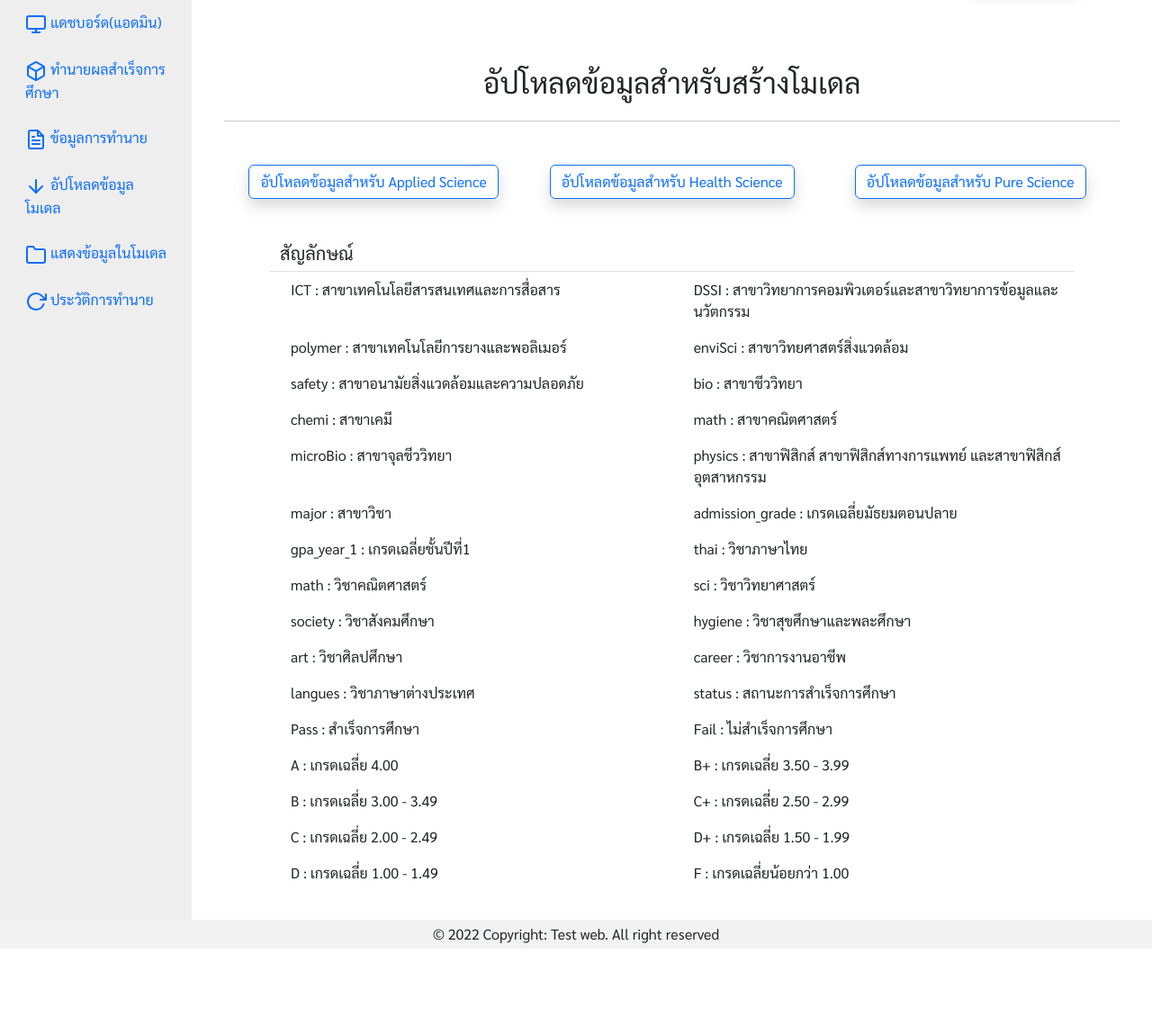
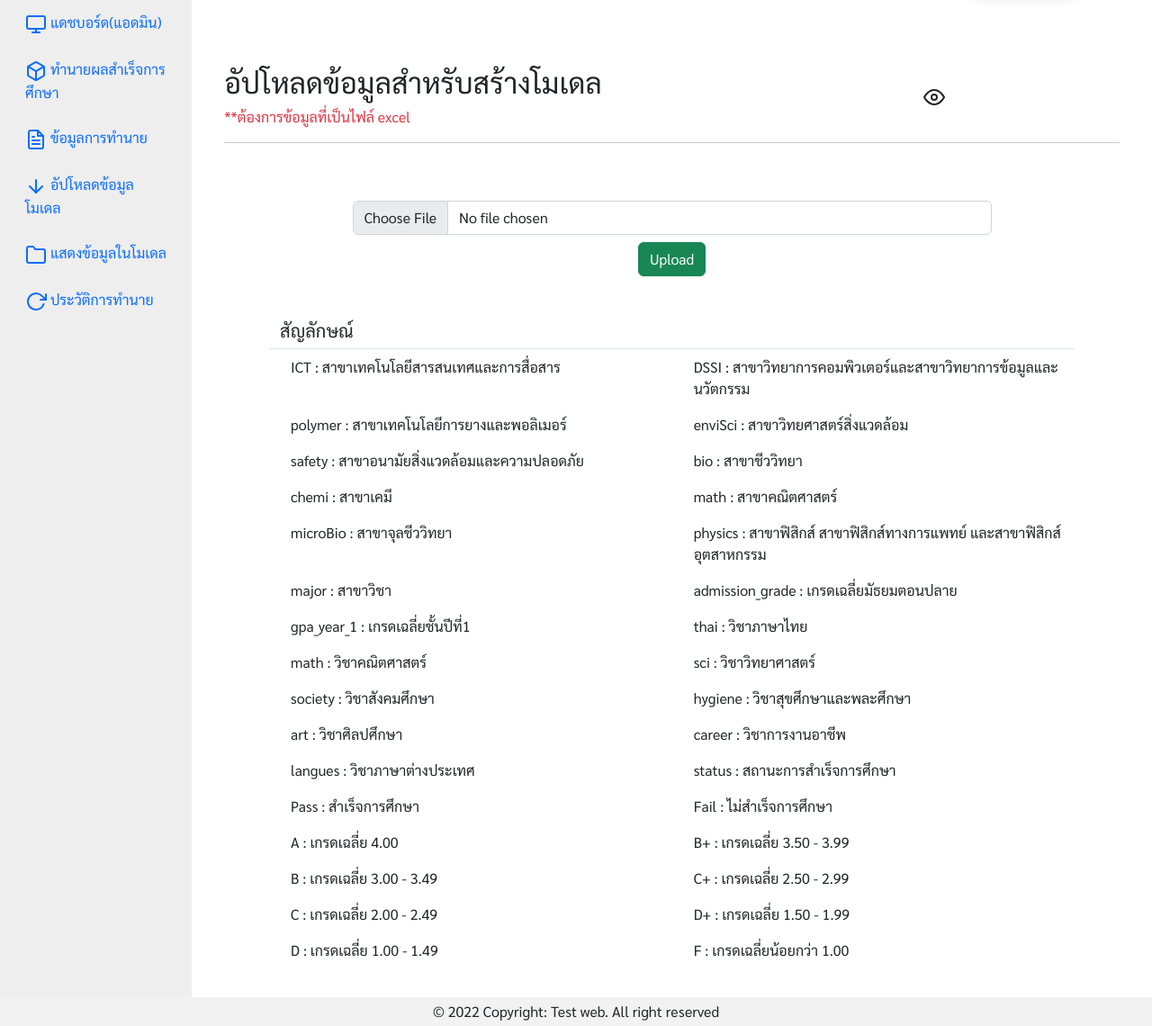
Before and after one commit to Noey10/final-project-II, a Django app: page /model/upload in a window 1280 px wide. Shown: the part 66-1206 px from the top of the page at 90% size. Before the commit the page ends 1120 px from the top, so only its background shows below. Run offline with Django 4.2, Linux system fonts and the light colour scheme; the visitor is signed in with stand-in values (Sample User, id 1); some libraries are stand-ins or nearby versions.

Commit message:
update func upload data model

```diff
--- a/app_demo_model/templates/app_demo_model/data_in_applied_model.html
+++ b/app_demo_model/templates/app_demo_model/data_in_applied_model.html
@@ -13,7 +13,7 @@
         <div class="container w-50 d-flex align-items-center" style="height: 360px">
           <div class="card bg-light shadow w-100 text-center p-5" style="height: 180px;">
             <h4>ไม่มีข้อมูล</h4>
-            <a href="{% url 'upload_applied_sci_model' %}">
+            <a href="{% url 'upload_sci_model' %}">
               <button class="btn btn-primary shadow" title="add data">
                 <span><i data-feather="plus"></i></span>
                 <span>เพิ่มข้อมูล</span>
@@ -29,7 +29,7 @@
             </strong>
           </div>
           <div class="col-6 d-flex align-items-center justify-content-end">
-            <a href="{% url 'upload_applied_sci_model' %}" style="padding-right: 8px">
+            <a href="{% url 'upload_sci_model' %}" style="padding-right: 8px">
               <button class="btn btn-primary" type="submit" title="add data">
                 <i data-feather="plus"></i>
               </button>
--- a/app_demo_model/templates/app_demo_model/data_in_health_model.html
+++ b/app_demo_model/templates/app_demo_model/data_in_health_model.html
@@ -12,7 +12,7 @@
         <div class="container w-50 d-flex align-items-center" style="height: 360px">
           <div class="card bg-light shadow w-100 text-center p-5" style="height: 180px;">
             <h4>ไม่มีข้อมูล</h4>
-            <a href="{% url 'upload_health_sci_model' %}">
+            <a href="{% url 'upload_sci_model' %}">
               <button class="btn btn-primary shadow" title="add data">
                 <span><i data-feather="plus"></i></span>
                 <span>เพิ่มข้อมูล</span>
@@ -28,7 +28,7 @@
             </strong>
           </div>
           <div class="col-6 d-flex align-items-center justify-content-end">
-            <a href="{% url 'upload_health_sci_model' %}" style="padding-right: 8px">
+            <a href="{% url 'upload_sci_model' %}" style="padding-right: 8px">
               <button class="btn btn-primary" type="submit" title="add data">
                 <i data-feather="plus"></i>
               </button>
--- a/app_demo_model/templates/app_demo_model/upload_applied_sci.html
+++ b/app_demo_model/templates/app_demo_model/upload_applied_sci.html
@@ -2,7 +2,7 @@
 {% load static %}
 {% block site_title %}Upload applied science model | {% endblock %}
 {% block content %}
-    <div class="container d-flex justify-content-center">
+    <!--<div class="container d-flex justify-content-center">
         <div class="container w-75 w-md-100">
             <div class="row mt-5">
                 <div class="col-8 col-md-9">
@@ -47,5 +47,5 @@
                 </div>
             </div>
         </div>
-    </div
+    </div>-->
 {% endblock %}
--- a/app_demo_model/templates/app_demo_model/upload_health_sci.html
+++ b/app_demo_model/templates/app_demo_model/upload_health_sci.html
@@ -2,7 +2,7 @@
 {% load static %}
 {% block site_title %}Upload health science model | {% endblock %}
 {% block content %}
-<div class="container d-flex justify-content-center">
+<!--<div class="container d-flex justify-content-center">
     <div class="container w-75 w-md-100">
         <div class="row mt-5">
             <div class="col-8 col-md-9">
@@ -48,5 +48,5 @@
             </div>
         </div>
     </div>
-</div>
+</div>-->
 {% endblock %}
--- a/app_demo_model/templates/app_demo_model/upload_model.html
+++ b/app_demo_model/templates/app_demo_model/upload_model.html
@@ -2,19 +2,46 @@
 {% load static %}
 {% block site_title %}Upload model | {% endblock %}
 {% block content %}
-<div class="container text-center">
-    <h2 class="mb-4 mt-5">อัปโหลดข้อมูลสำหรับสร้างโมเดล</h2>
+<div class="container">
+    <div class="row mt-5 d-flex align-items-center">
+        <div class="col-9">
+            <h2 class="">อัปโหลดข้อมูลสำหรับสร้างโมเดล</h2>
+            <p class="text-danger mb-0">**ต้องการข้อมูลที่เป็นไฟล์ excel</p>
+        </div>
+        <div class="col-3 text-start">
+            <a href="{% url 'show_model' %}">
+                <button class="btn" title="ดูข้อมูลที่ใช้สร้างโมเดล">
+                    <i data-feather="eye"></i>
+                </button>
+            </a>
+        </div>
+    </div>
     <hr>
+    <div class="container w-75">
+        {% for msg in messages %}
+            {% if msg.tags == 'success' %}
+                <div class="alert alert-success alert-dismissible fade show" role="alert">
+                    <strong>{{ msg }}</strong>
+                    <button type="button" class="btn-close" data-bs-dismiss="alert" aria-label="Close"></button>
+                </div>
+            {% else %}
+                <div class="alert alert-danger alert-dismissible fade show" role="alert">
+                    <strong>{{ msg }}</strong>
+                    <button type="button" class="btn-close" data-bs-dismiss="alert" aria-label="Close"></button>
+                </div>
+            {% endif %}
+        {% endfor %}
+    </div>
     <div class="container">
-        <div class="row mt-5 mb-5">
-            <div class="col-12 col-md-4">
-                <a href="{% url 'upload_applied_sci_model' %}" class="btn btn-outline-primary shadow">อัปโหลดข้อมูลสำหรับ Applied Science</a>
-            </div>
-            <div class="col-12 col-md-4">
-                <a href="{% url 'upload_health_sci_model' %}" class="btn btn-outline-primary shadow">อัปโหลดข้อมูลสำหรับ Health Science</a>
-            </div>
-            <div class="col-12 col-md-4">
-                <a href="{% url 'upload_pure_sci_model' %}" class="btn btn-outline-primary shadow">อัปโหลดข้อมูลสำหรับ Pure Science</a>
+        <div class="row mt-3 mb-5">
+            <div class="row d-flex justify-content-center mt-5" style="margin-left:0px;">
+                <form action="{% url 'upload_sci_model' %}" method="POST" enctype="multipart/form-data" class="form">
+                    {% csrf_token %}
+                    <input type="file" name="myfile" required class="form-control w-75 w-md-100" style="margin-left: auto; margin-right: auto;">
+                    <div class="container d-flex justify-content-center mt-2">
+                        <button type="submit" class="btn btn-success">Upload</button>
+                    </div>
+                </form>
             </div>
         </div>
         <div class="row mt-5">
--- a/app_demo_model/templates/app_demo_model/upload_pure_sci.html
+++ b/app_demo_model/templates/app_demo_model/upload_pure_sci.html
@@ -2,7 +2,7 @@
 {% load static %}
 {% block site_title %}Upload pure science model | {% endblock %}
 {% block content %}
-    <div class="container w-75 w-md-100">
+<!--    <div class="container w-75 w-md-100">
         <div class="row mt-5">
             <div class="col-8 col-md-9">
                 <h4>อัปโหลดข้อมูลสำหรับสร้างโมเดล Pure Science</h4>
@@ -45,5 +45,5 @@
                 <img src="{% static 'app_general/img/pure_example.PNG' %}" alt="example data" class="w-100 h-auto">
             </div>
         </div>
-    </div>
+    </div>-->
 {% endblock %}
--- a/app_demo_model/urls.py
+++ b/app_demo_model/urls.py
@@ -4,9 +4,9 @@ from . import views
 urlpatterns = [
     #upload model
     path('upload', views.upload_model, name='upload'),
-    path('upload_applied_sci_model', views.upload_applied_sci_model, name='upload_applied_sci_model'),
-    path('upload_health_sci_model', views.upload_health_sci_model, name='upload_health_sci_model'),
-    path('upload_pure_sci_model', views.upload_pure_sci_model, name='upload_pure_sci_model'),
+    path('upload_sci_model', views.upload_sci_model, name='upload_sci_model'),
+    # path('upload_health_sci_model', views.upload_health_sci_model, name='upload_health_sci_model'),
+    # path('upload_pure_sci_model', views.upload_pure_sci_model, name='upload_pure_sci_model'),
     #Applied science model
     path('data_in_applied_sci', views.data_in_applied_sci, name="data_in_applied_sci"),
     path('delete_data_applied', views.delete_data_applied, name="delete_data_applied"),
--- a/app_demo_model/views.py
+++ b/app_demo_model/views.py
@@ -19,41 +19,66 @@ def upload_model(request):
     return render(request, 'app_demo_model/upload_model.html')
 
 @login_required
-def upload_applied_sci_model(request):
+def upload_sci_model(request):
     if request.method == 'POST':
         applied = AppliedSciResource()
-        # print(applied)
+        pure = PureSciResource()
+        health = HealthSciResource()
+
         dataset = Dataset()
-        new_applied = request.FILES['appliedfile']
+        new_file = request.FILES['myfile']
 
          #check type file
-        if new_applied.name.endswith('csv'):
-            df = pd.read_csv(new_applied)
-        elif new_applied.name.endswith('xlsx'):
-            df = pd.read_excel(new_applied)
+        if new_file.name.endswith('csv'):
+            df = pd.read_csv(new_file)
+        elif new_file.name.endswith('xlsx'):
+            df = pd.read_excel(new_file)
         else :
             messages.info(request, "ต้องการไฟล์ของข้อมูลที่เป็น excel หรือ csv")
-            return render(request, 'app_demo_model/upload_applied_sci.html')
+            return render(request, 'app_demo_model/upload_model.html')
 
         print('read data')
         df = df.dropna()#delete row missing value
         # print(df.head())
 
+        a = df[(df['major'] == 'ICT')|(df['major'] == 'DSSI')|(df['major'] == 'polymer')]
+        # print(a.head())
+        # print(len(a))
+
+        h = df[(df['major'] == 'enviSci')|(df['major'] == 'safety')]
+        # print(h.head())
+        # print(len(h))
+
+        p = df[(df['major'] == 'bio')|(df['major'] == 'chemi')|(df['major'] == 'math')|(df['major'] == 'microBio')|(df['major'] == 'physics')]
+        # print(p.head())
+        # print(len(p))
+
         #check type column
         for i in df.columns:
             if df.dtypes[i] != np.object_:
                 messages.info(request, "ในคอลัมน์ของเกรดเฉลี่ยต้องการข้อมูล excellent, very good, good, medium, poor, very poor")
-                return render(request, 'app_demo_model/upload_applied_sci.html')
+                return render(request, 'app_demo_model/upload_model.html')
 
-        import_data = dataset.load(df)
+        # import_data = dataset.load(df)
+        import_data = dataset.load(a)
         result = applied.import_data(dataset, dry_run=True, raise_errors=True)
         if not result.has_errors():
             applied.import_data(dataset, dry_run=False)
 
+        import_data1 = dataset.load(h)
+        result2 = health.import_data(dataset, dry_run=True, raise_errors=True)
+        if not result2.has_errors():
+            health.import_data(dataset, dry_run=False)
+
+        import_data2 = dataset.load(p)
+        result3 = pure.import_data(dataset, dry_run=True, raise_errors=True)
+        if not result3.has_errors():
+            pure.import_data(dataset, dry_run=False)
+
         messages.success(request, "อัปโหลดข้อมูลสำเร็จ")
         print('upload success.')
 
-    return render(request, 'app_demo_model/upload_applied_sci.html')
+    return render(request, 'app_demo_model/upload_model.html')
 
 @login_required
 def data_in_applied_sci(request):
@@ -72,36 +97,36 @@ def delete_data_applied(request):
     applied.delete()
     return render(request, 'app_demo_model/data_in_applied_model.html')
 
-@login_required
-def upload_health_sci_model(request):
-    if request.method == 'POST':
-        health = HealthSciResource()
-        dataset = Dataset()
-        new_health = request.FILES['healthfile']
-        print('name file = ', new_health.name)
-        #check type file
-        if not new_health.name.endswith('xlsx'):
-            messages.info(request, "ต้องการไฟล์ของข้อมูลที่เป็น excel")
-            return render(request, 'app_demo_model/upload_health_sci.html')
+# @login_required
+# def upload_health_sci_model(request):
+#     if request.method == 'POST':
+#         health = HealthSciResource()
+#         dataset = Dataset()
+#         new_health = request.FILES['healthfile']
+#         print('name file = ', new_health.name)
+#         #check type file
+#         if not new_health.name.endswith('xlsx'):
+#             messages.info(request, "ต้องการไฟล์ของข้อมูลที่เป็น excel")
+#             return render(request, 'app_demo_model/upload_health_sci.html')
 
-        df = pd.read_excel(new_health)
-        df = df.dropna()#delete row with missing value
+#         df = pd.read_excel(new_health)
+#         df = df.dropna()#delete row with missing value
 
-        #check type column
-        for i in df.columns:
-            if df.dtypes[i] != np.object_:
-                messages.info(request, "ในคอลัมน์ของเกรดเฉลี่ยต้องการข้อมูล excellent, very good, good, medium, poor, very poor")
-                return render(request, 'app_demo_model/upload_health_sci.html')
+#         #check type column
+#         for i in df.columns:
+#             if df.dtypes[i] != np.object_:
+#                 messages.info(request, "ในคอลัมน์ของเกรดเฉลี่ยต้องการข้อมูล excellent, very good, good, medium, poor, very poor")
+#                 return render(request, 'app_demo_model/upload_health_sci.html')
 
-        import_data = dataset.load(df)
-        result = health.import_data(dataset, dry_run=True)
-        if not result.has_errors():
-            health.import_data(dataset, dry_run=False)
-        messages.success(request, "อัปโหลดข้อมูลสำเร็จ")
+#         import_data = dataset.load(df)
+#         result = health.import_data(dataset, dry_run=True)
+#         if not result.has_errors():
+#             health.import_data(dataset, dry_run=False)
+#         messages.success(request, "อัปโหลดข้อมูลสำเร็จ")
 
-        print('upload success.')
+#         print('upload success.')
 
-    return render(request, 'app_demo_model/upload_health_sci.html')
+#     return render(request, 'app_demo_model/upload_health_sci.html')
 
 @login_required
 def data_in_health_sci(request):
@@ -119,35 +144,35 @@ def delete_data_health(request):
     applied.delete()
     return render(request, 'app_demo_model/data_in_health_model.html')
 
-@login_required
-def upload_pure_sci_model(request):
-    if request.method == 'POST':
-        pure = PureSciResource()
-        dataset = Dataset()
-        new_pure = request.FILES['purefile']
-        print('name file = ', new_pure.name)
+# @login_required
+# def upload_pure_sci_model(request):
+#     if request.method == 'POST':
+#         pure = PureSciResource()
+#         dataset = Dataset()
+#         new_pure = request.FILES['purefile']
+#         print('name file = ', new_pure.name)
 
-        if not new_pure.name.endswith('xlsx'):
-            messages.info(request, "ต้องการไฟล์ของข้อมูลที่เป็น excel")
-            return render(request, 'app_demo_model/upload_pure_sci.html')
+#         if not new_pure.name.endswith('xlsx'):
+#             messages.info(request, "ต้องการไฟล์ของข้อมูลที่เป็น excel")
+#             return render(request, 'app_demo_model/upload_pure_sci.html')
 
-        df = pd.read_excel(new_pure)
-        df = df.dropna()#delete row with missing value
+#         df = pd.read_excel(new_pure)
+#         df = df.dropna()#delete row with missing value
 
-        #check type column
-        for i in df.columns:
-            if df.dtypes[i] != np.object_:
-                messages.info(request, "ในคอลัมน์ของเกรดเฉลี่ยต้องการข้อมูล excellent, very good, good, medium, poor, very poor")
-                return render(request, 'app_demo_model/upload_pure_sci.html')
+#         #check type column
+#         for i in df.columns:
+#             if df.dtypes[i] != np.object_:
+#                 messages.info(request, "ในคอลัมน์ของเกรดเฉลี่ยต้องการข้อมูล excellent, very good, good, medium, poor, very poor")
+#                 return render(request, 'app_demo_model/upload_pure_sci.html')
 
-        import_data = dataset.load(df)
-        result = pure.import_data(dataset, dry_run=True)
-        if not result.has_errors():
-            pure.import_data(dataset, dry_run=False)
+#         import_data = dataset.load(df)
+#         result = pure.import_data(dataset, dry_run=True)
+#         if not result.has_errors():
+#             pure.import_data(dataset, dry_run=False)
 
-        messages.success(request, "อัปโหลดข้อมูลสำเร็จ")
+#         messages.success(request, "อัปโหลดข้อมูลสำเร็จ")
 
-    return render(request, 'app_demo_model/upload_pure_sci.html')
+#     return render(request, 'app_demo_model/upload_pure_sci.html')
 
 @login_required
 def data_in_pure_sci(request):
```
Also changed, not shown: app_demo_model/templates/app_demo_model/data_in_pure_model.html (+6 -6 lines).
